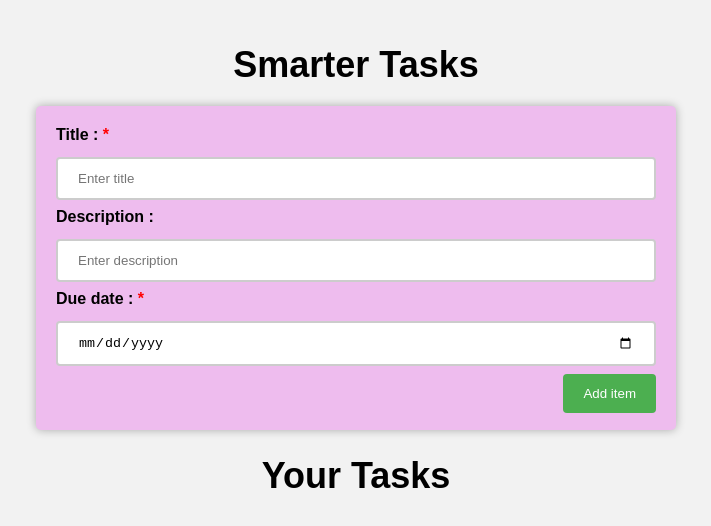
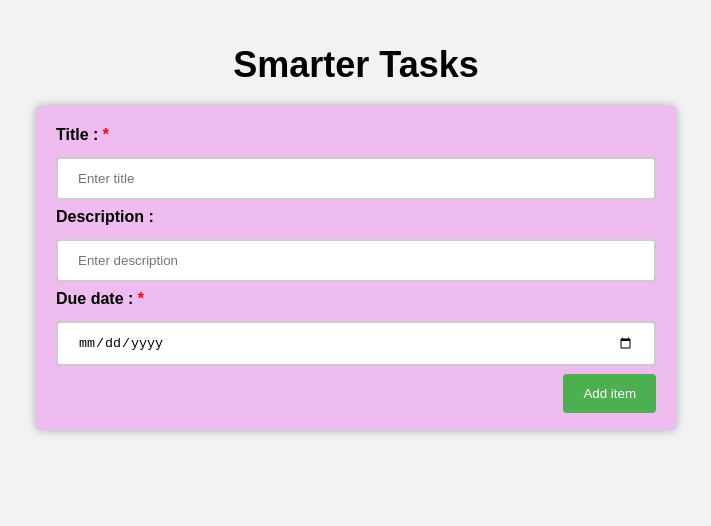
Before and after one commit to Vineeth-07/wd301, a React (Create React App) app in the folder smarter-tasks/: page / in a window 1280 px wide. Shown: the top 526 px of the page, without its empty margins (284-995 px from the left). Built offline with nearby package versions, Linux system fonts and the light colour scheme.

Commit message:
Modified display header

```diff
--- a/smarter-tasks/src/TaskApp.tsx
+++ b/smarter-tasks/src/TaskApp.tsx
@@ -27,7 +27,7 @@ class TaskApp extends React.Component<TaskAppProp, TaskAppState> {
       <div>
         <h1>Smarter Tasks</h1>
         <TaskForm addTask={this.addTask} />
-        <h1>Your Tasks</h1>
+        <h1>{this.state.tasks.length>0? "Your Tasks":""}</h1>
         <TaskList tasks={this.state.tasks} />
       </div>
     );
```
